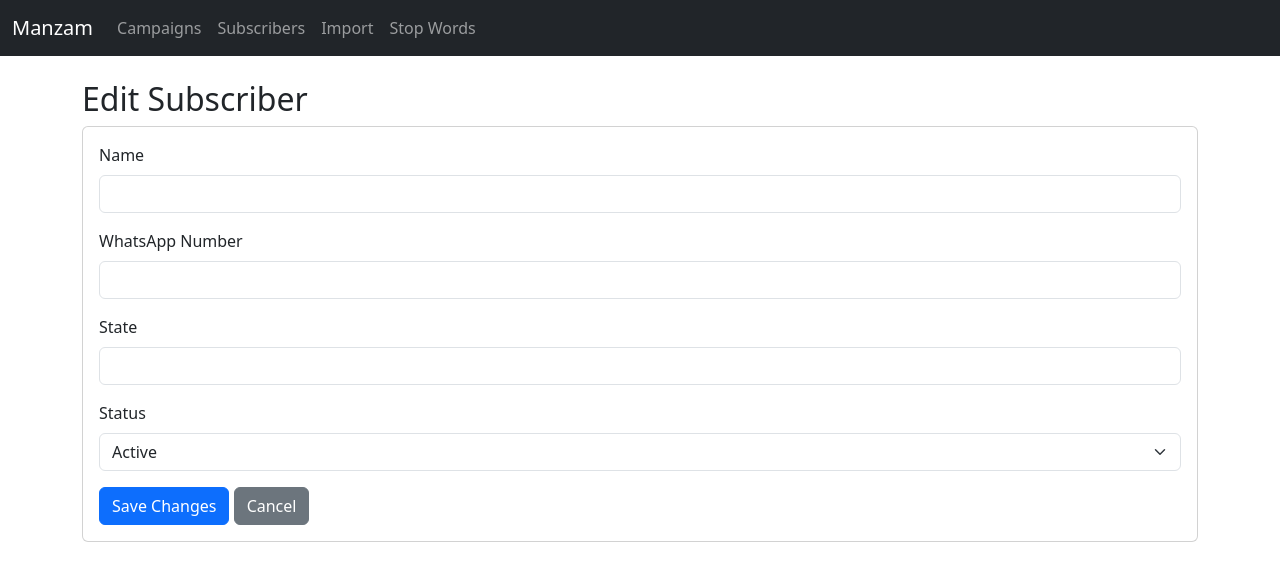
After one commit to Raztaj/qamar, a Flask app: template app/templates/edit_subscriber.html in a window 1280 px wide. The commit adds this page. Shown: the top 581 px of the page. Run offline with Flask 3, Linux system fonts and the light colour scheme; the template is opened without the code that fills it, so the values that code supplies are empty.

Commit message:
feat: Add functionality to edit subscribers
This change introduces the ability for users to edit existing subscribers.

The following changes were made:
- A new route `/subscriber/edit/<id>` was added to handle the editing of a subscriber.
- A new template `edit_subscriber.html` was created with a form to modify subscriber details (name, WhatsApp number, state, and status).
- The main subscribers list at `/subscribers` now includes an 'Edit' button for each subscriber, linking to the new edit page.
- The `Subscriber` model was not changed, but the new route allows for modification of its instances.

```diff
--- /dev/null
+++ b/app/templates/edit_subscriber.html
@@ -0,0 +1,35 @@
+{% extends 'base.html' %}
+
+{% block title %}Edit Subscriber{% endblock %}
+
+{% block content %}
+    <h1 class="h2">Edit Subscriber</h1>
+
+    <div class="card">
+        <div class="card-body">
+            <form method="POST" action="{{ url_for('edit_subscriber', subscriber_id=subscriber.id) }}">
+                <div class="mb-3">
+                    <label for="name" class="form-label">Name</label>
+                    <input type="text" class="form-control" id="name" name="name" value="{{ subscriber.name }}" required>
+                </div>
+                <div class="mb-3">
+                    <label for="whatsapp_number" class="form-label">WhatsApp Number</label>
+                    <input type="text" class="form-control" id="whatsapp_number" name="whatsapp_number" value="{{ subscriber.whatsapp_number }}" required>
+                </div>
+                <div class="mb-3">
+                    <label for="state" class="form-label">State</label>
+                    <input type="text" class="form-control" id="state" name="state" value="{{ subscriber.state or '' }}">
+                </div>
+                 <div class="mb-3">
+                    <label for="status" class="form-label">Status</label>
+                    <select class="form-select" id="status" name="status">
+                        <option value="Active" {% if subscriber.status == 'Active' %}selected{% endif %}>Active</option>
+                        <option value="Unsubscribed" {% if subscriber.status == 'Unsubscribed' %}selected{% endif %}>Unsubscribed</option>
+                    </select>
+                </div>
+                <button type="submit" class="btn btn-primary">Save Changes</button>
+                <a href="{{ url_for('subscribers') }}" class="btn btn-secondary">Cancel</a>
+            </form>
+        </div>
+    </div>
+{% endblock %}
--- a/app/templates/subscribers.html
+++ b/app/templates/subscribers.html
@@ -18,6 +18,7 @@
                         <th>WhatsApp Number</th>
                         <th>State</th>
                         <th>Status</th>
+                        <th>Actions</th>
                     </tr>
                 </thead>
                 <tbody>
@@ -32,6 +33,9 @@
                                 {{ subscriber.status }}
                             </span>
                         </td>
+                        <td>
+                            <a href="{{ url_for('edit_subscriber', subscriber_id=subscriber.id) }}" class="btn btn-sm btn-outline-primary">Edit</a>
+                        </td>
                     </tr>
                     {% else %}
                     <tr>
```
Also changed, not shown: app/routes.py (+13 -0 lines).
